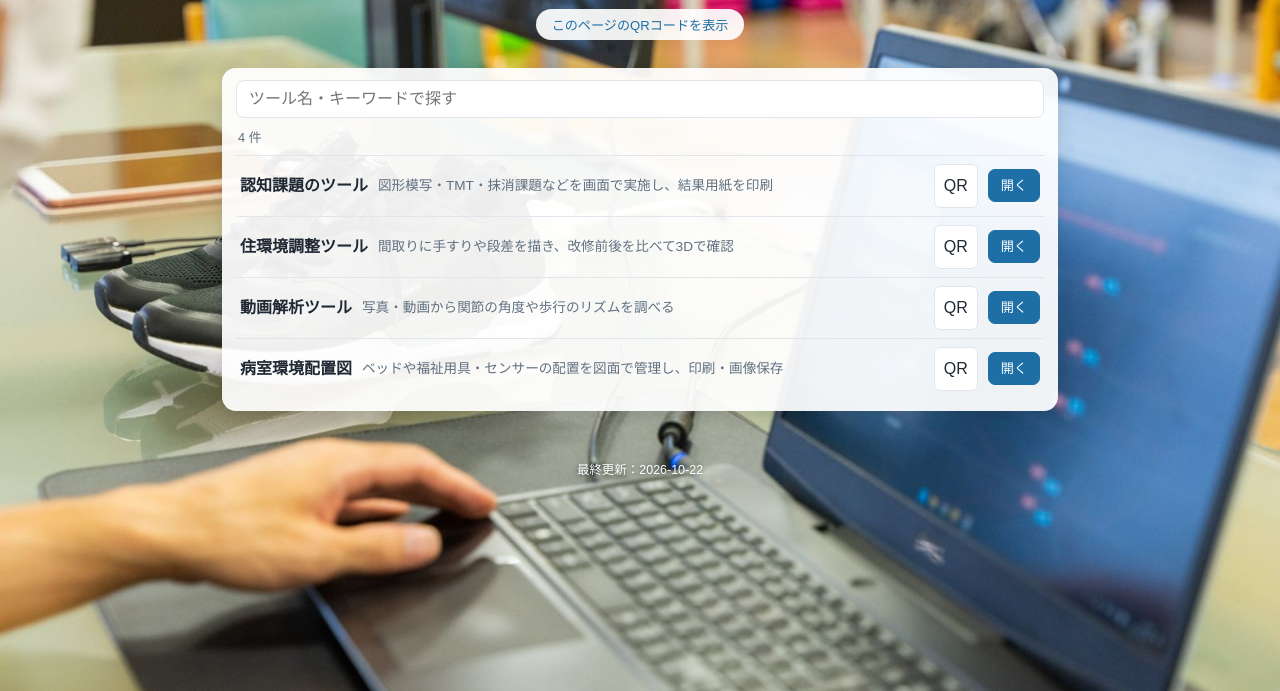
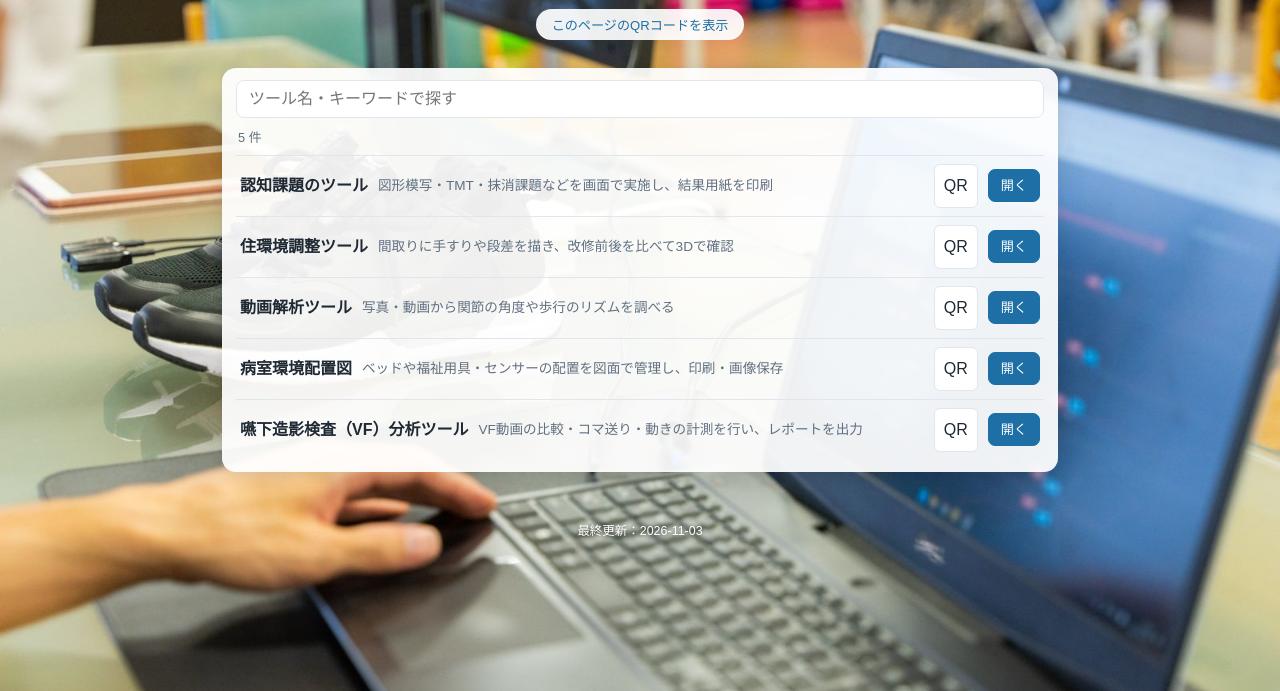
Before and after one commit to tomoki-shinike/share, a plain HTML site: page index.html in a window 1280 px wide. Shown: the part 109-800 px from the top of the page. Drawn offline with Linux system fonts and the light colour scheme.

Commit message:
Add files via upload

```diff
--- a/index.html
+++ b/index.html
@@ -81,7 +81,7 @@
    - qr    : QR画像を使いたいときだけ。ふだんは "" のままでOK（URLから自動で作ります）
    - UPDATED : 最終更新日（ページの下に表示されます）
    ============================================================ */
-const UPDATED = "2026-10-22";
+const UPDATED = "2026-11-03";
 
 const TOOLS = [
   {
@@ -106,6 +106,12 @@ const TOOLS = [
     "title": "病室環境配置図",
     "desc": "ベッドや福祉用具・センサーの配置を図面で管理し、印刷・画像保存",
     "url": "https://tomoki-shinike.github.io/hospital/",
+    "qr": ""
+  },
+  {
+    "title": "嚥下造影検査（VF）分析ツール",
+    "desc": "VF動画の比較・コマ送り・動きの計測を行い、レポートを出力",
+    "url": "https://tomoki-shinike.github.io/VF/",
     "qr": ""
   }
 ];
```
